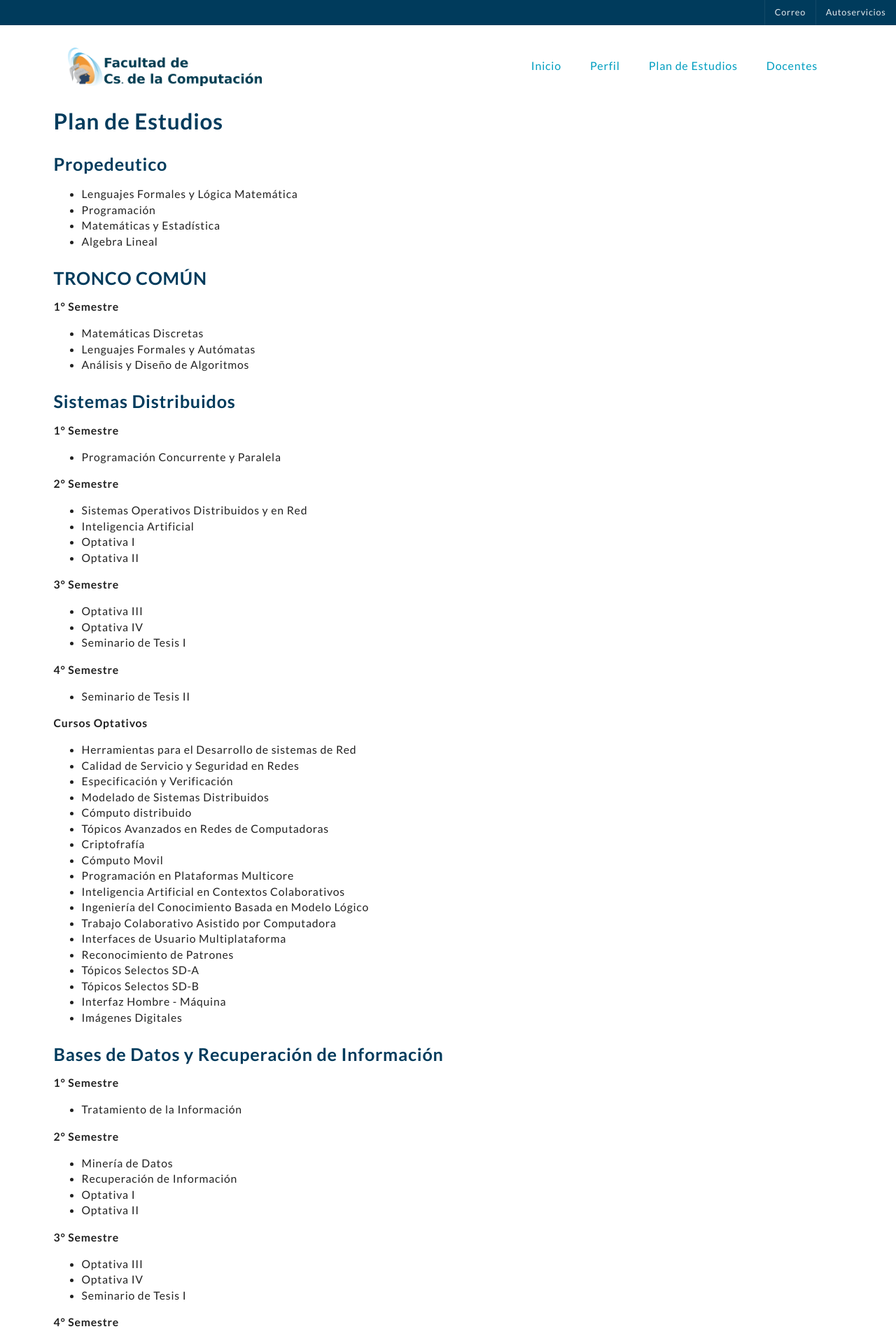
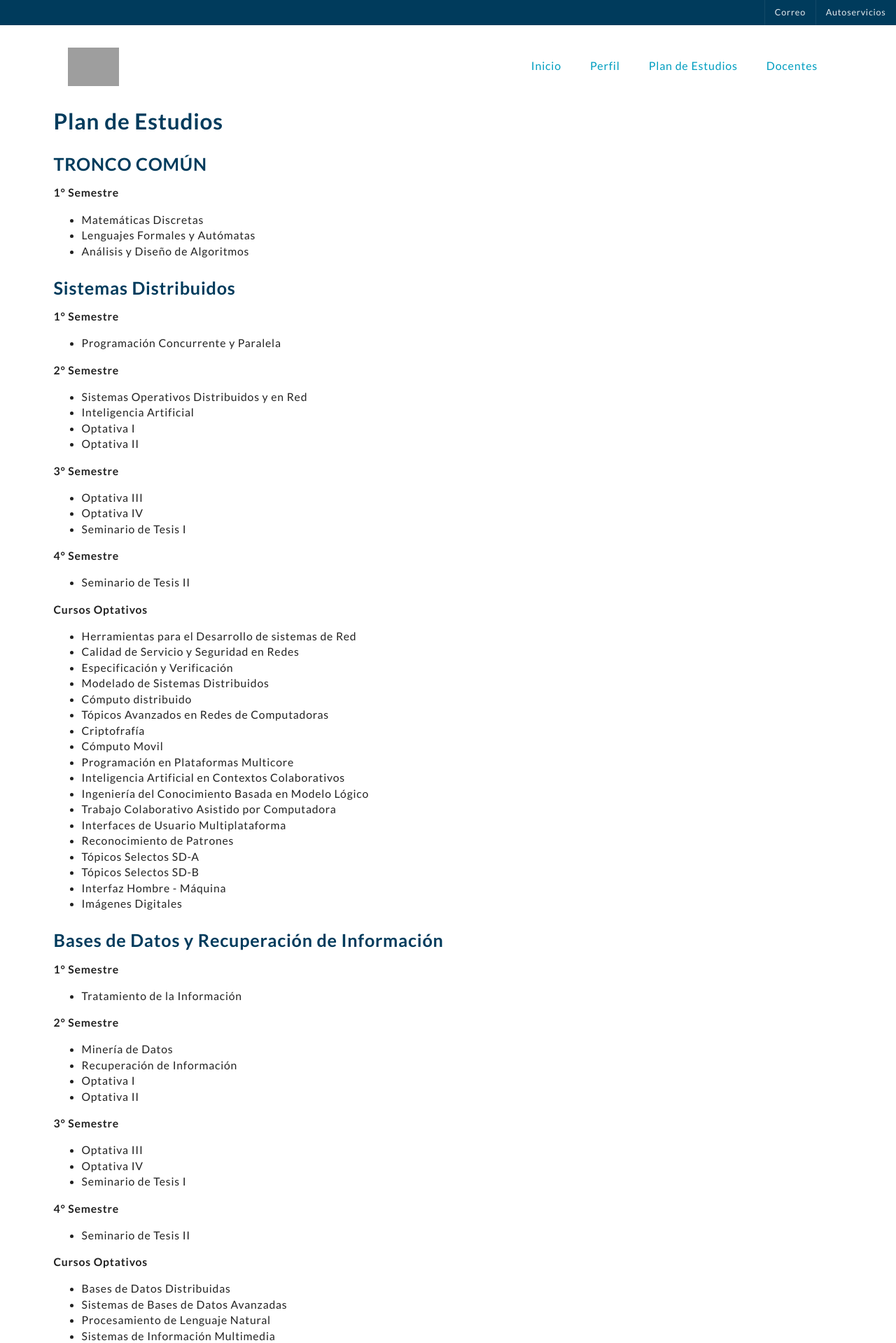
Before and after one commit to aztli/maestria-fcc, a Jekyll site: the page built from plan-de-estudios.md, in a window 1280 px wide. Shown: the top 1919 px of the page at 70% size. Built offline with Jekyll 4.4.1, drawn with Linux system fonts in a browser that asks for light colours; nearby versions of some CDN libraries; some web fonts are replaced; our own code applies the rules of GitHub Pages for plain Markdown files; grey boxes are pictures that could not be loaded.

Commit message:
Removed unnecessary data

```diff
--- a/_includes/header.html
+++ b/_includes/header.html
@@ -16,7 +16,7 @@
           <i class="sidebar icon"></i>
         </a>
         <a href="index.html" class="ui left header item">
-          <img class="ui mini image" src="assets/images/logo_FCC.png">
+          <img class="ui mini image" src="assets/images/FCC.png">
         </a>
         <div class="right item">
           {% for entry in site.data.menu %}
--- a/plan-de-estudios.md
+++ b/plan-de-estudios.md
@@ -1,14 +1,6 @@
 ---
 ---
 # Plan de Estudios
-
-## Propedeutico
-  - Lenguajes Formales y Lógica Matemática
-  - Programación
-  - Matemáticas y Estadística
-  - Algebra Lineal
-
-
 
 ## TRONCO COMÚN
 **1° Semestre**
```
